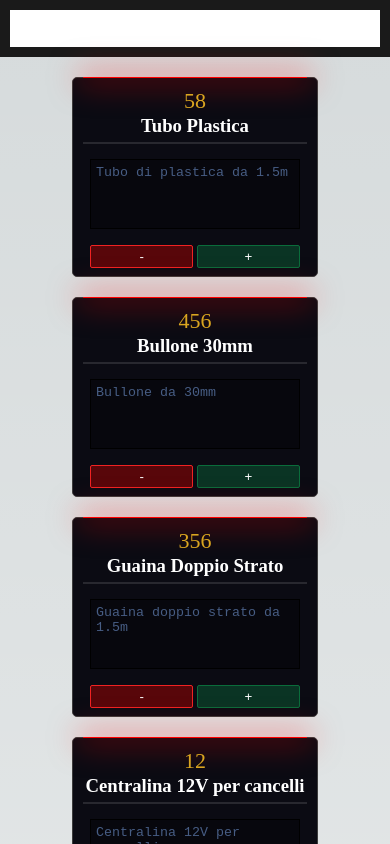
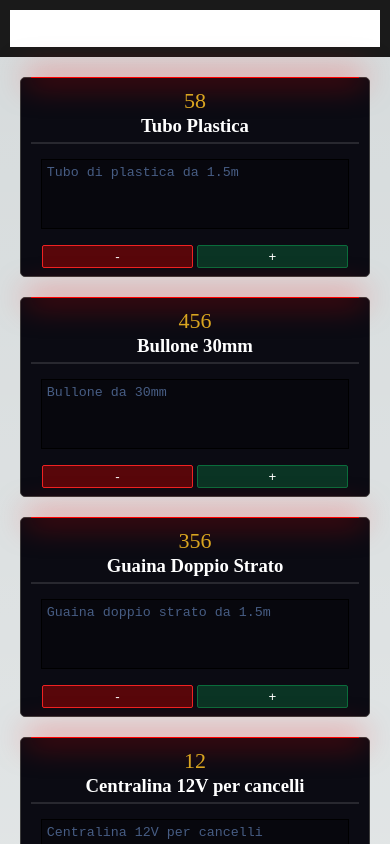
Before and after one commit to ValerioPinsone/inventario-webapp, a Next.js app: page / in a window 390 px wide. Shown: the top 844 px of the page. Built offline with nearby package versions, Linux system fonts and the light colour scheme.

Commit message:
css mobile

```diff
--- a/src/styles/Home.module.css
+++ b/src/styles/Home.module.css
@@ -174,3 +174,9 @@
 
 
 }
+
+@media screen and (max-width: 550px){
+  .card{
+    width: 100%;
+  }
+}
```
